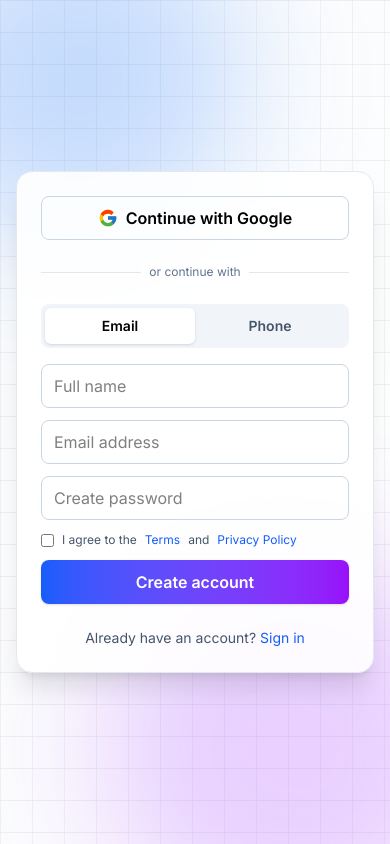
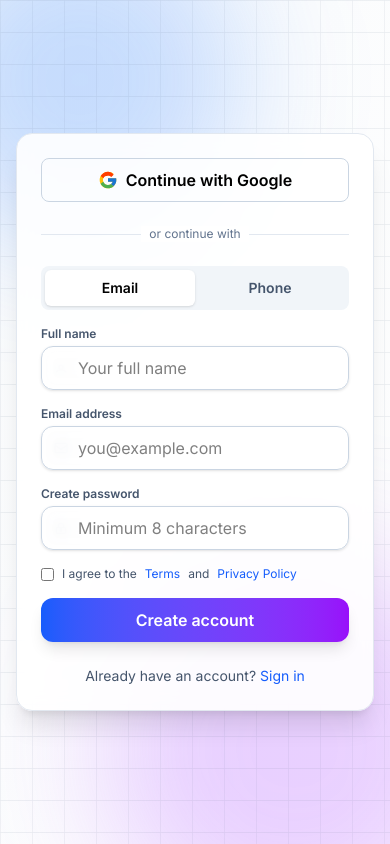
Before and after one commit to ajaySingh2615/Refurbished-Laptops-Website-Frontend-v1, a React (Vite) app: page /register in a window 390 px wide. Built offline with nearby package versions, Linux system fonts and the light colour scheme; no server answers.

Commit message:
Refactor Register component to improve form layout and accessibility. Enhance input fields with labels and icons for better user experience. Update button styles for consistency and visual appeal. Maintain functionality for email and phone registration, including OTP verification.

```diff
--- a/src/pages/auth/Register.jsx
+++ b/src/pages/auth/Register.jsx
@@ -181,26 +181,98 @@ export default function Register() {
             </div>
 
             {tab === 'email' ? (
-              <form onSubmit={submitEmail} className="space-y-3">
+              <form onSubmit={submitEmail} className="space-y-4">
+                {/* Full name */}
+                <div>
+                  <label className="block text-xs font-semibold text-slate-600 mb-1">
+                    Full name
+                  </label>
+                  <div className="relative group">
+                    <div className="pointer-events-none absolute inset-y-0 left-0 pl-3 flex items-center">
+                      <svg
+                        className="h-4 w-4 text-slate-400 group-focus-within:text-blue-500"
+                        viewBox="0 0 24 24"
+                        fill="none"
+                        stroke="currentColor"
+                      >
+                        <path
+                          strokeLinecap="round"
+                          strokeLinejoin="round"
+                          strokeWidth="2"
+                          d="M5.121 17.804A7 7 0 0112 15a7 7 0 016.879 2.804M15 11a3 3 0 11-6 0 3 3 0 016 0z"
+                        />
+                      </svg>
+                    </div>
                     <input
                       value={name}
                       onChange={(e) => setName(e.target.value)}
-                  placeholder="Full name"
-                  className="w-full h-11 px-3 rounded-lg border border-slate-300 focus:border-blue-500 focus:ring-4 focus:ring-blue-500/10"
+                      placeholder="Your full name"
+                      className="w-full h-11 pl-9 pr-3 rounded-xl border border-slate-300 bg-white/80 backdrop-blur focus:border-blue-500 focus:ring-4 focus:ring-blue-500/10 transition shadow-sm"
                     />
+                  </div>
+                </div>
+
+                {/* Email */}
+                <div>
+                  <label className="block text-xs font-semibold text-slate-600 mb-1">
+                    Email address
+                  </label>
+                  <div className="relative group">
+                    <div className="pointer-events-none absolute inset-y-0 left-0 pl-3 flex items-center">
+                      <svg
+                        className="h-4 w-4 text-slate-400 group-focus-within:text-blue-500"
+                        viewBox="0 0 24 24"
+                        fill="none"
+                        stroke="currentColor"
+                      >
+                        <path
+                          strokeLinecap="round"
+                          strokeLinejoin="round"
+                          strokeWidth="2"
+                          d="M3 8l9 6 9-6M5 19h14a2 2 0 002-2V7a2 2 0 00-2-2H5a2 2 0 00-2 2v10a2 2 0 002 2z"
+                        />
+                      </svg>
+                    </div>
                     <input
                       value={email}
                       onChange={(e) => setEmail(e.target.value)}
-                  placeholder="Email address"
-                  className="w-full h-11 px-3 rounded-lg border border-slate-300 focus:border-blue-500 focus:ring-4 focus:ring-blue-500/10"
+                      placeholder="you@example.com"
+                      className="w-full h-11 pl-9 pr-3 rounded-xl border border-slate-300 bg-white/80 backdrop-blur focus:border-blue-500 focus:ring-4 focus:ring-blue-500/10 transition shadow-sm"
                     />
+                  </div>
+                </div>
+
+                {/* Password */}
+                <div>
+                  <label className="block text-xs font-semibold text-slate-600 mb-1">
+                    Create password
+                  </label>
+                  <div className="relative group">
+                    <div className="pointer-events-none absolute inset-y-0 left-0 pl-3 flex items-center">
+                      <svg
+                        className="h-4 w-4 text-slate-400 group-focus-within:text-blue-500"
+                        viewBox="0 0 24 24"
+                        fill="none"
+                        stroke="currentColor"
+                      >
+                        <path
+                          strokeLinecap="round"
+                          strokeLinejoin="round"
+                          strokeWidth="2"
+                          d="M12 11c.552 0 1 .448 1 1v4a1 1 0 11-2 0v-4c0-.552.448-1 1-1zm-4 0V9a4 4 0 118 0v2m-9 0h10a2 2 0 012 2v5a2 2 0 01-2 2H7a2 2 0 01-2-2v-5a2 2 0 012-2z"
+                        />
+                      </svg>
+                    </div>
                     <input
                       value={password}
                       type="password"
                       onChange={(e) => setPassword(e.target.value)}
-                  placeholder="Create password"
-                  className="w-full h-11 px-3 rounded-lg border border-slate-300 focus:border-blue-500 focus:ring-4 focus:ring-blue-500/10"
+                      placeholder="Minimum 8 characters"
+                      className="w-full h-11 pl-9 pr-3 rounded-xl border border-slate-300 bg-white/80 backdrop-blur focus:border-blue-500 focus:ring-4 focus:ring-blue-500/10 transition shadow-sm"
                     />
+                  </div>
+                </div>
+
                 <label className="flex items-center gap-2 text-xs text-slate-600">
                   <input
                     type="checkbox"
@@ -221,42 +293,88 @@ export default function Register() {
                 <button
                   disabled={busy}
                   type="submit"
-                  className="w-full h-11 rounded-lg bg-gradient-to-r from-blue-600 to-purple-600 text-white font-semibold shadow hover:opacity-95 disabled:opacity-60"
+                  className="w-full h-11 rounded-xl bg-gradient-to-r from-blue-600 to-purple-600 text-white font-semibold shadow-lg hover:shadow-xl hover:opacity-95 transition disabled:opacity-60"
                 >
                   {busy ? 'Creating...' : 'Create account'}
                 </button>
               </form>
             ) : (
-              <div className="space-y-3">
+              <div className="space-y-4">
+                {/* Full name */}
+                <div>
+                  <label className="block text-xs font-semibold text-slate-600 mb-1">
+                    Full name
+                  </label>
+                  <div className="relative group">
+                    <div className="pointer-events-none absolute inset-y-0 left-0 pl-3 flex items-center">
+                      <svg
+                        className="h-4 w-4 text-slate-400 group-focus-within:text-blue-500"
+                        viewBox="0 0 24 24"
+                        fill="none"
+                        stroke="currentColor"
+                      >
+                        <path
+                          strokeLinecap="round"
+                          strokeLinejoin="round"
+                          strokeWidth="2"
+                          d="M5.121 17.804A7 7 0 0112 15a7 7 0 016.879 2.804M15 11a3 3 0 11-6 0 3 3 0 016 0z"
+                        />
+                      </svg>
+                    </div>
                     <input
                       value={name}
                       onChange={(e) => setName(e.target.value)}
-                  placeholder="Full name"
-                  className="w-full h-11 px-3 rounded-lg border border-slate-300 focus:border-blue-500 focus:ring-4 focus:ring-blue-500/10"
+                      placeholder="Your full name"
+                      className="w-full h-11 pl-9 pr-3 rounded-xl border border-slate-300 bg-white/80 backdrop-blur focus:border-blue-500 focus:ring-4 focus:ring-blue-500/10 transition shadow-sm"
                     />
+                  </div>
+                </div>
+
+                {/* Phone + Send OTP */}
+                <div>
+                  <label className="block text-xs font-semibold text-slate-600 mb-1">
+                    Phone number
+                  </label>
                   <div className="flex gap-2">
+                    <div className="relative group flex-1">
+                      <div className="pointer-events-none absolute inset-y-0 left-0 pl-3 flex items-center">
+                        <span className="text-slate-400 text-xs mr-1">+91</span>
+                      </div>
                       <input
                         value={phone}
                         onChange={(e) => setPhone(e.target.value)}
-                    placeholder="Phone number"
-                    className="flex-1 h-11 px-3 rounded-lg border border-slate-300 focus:border-blue-500 focus:ring-4 focus:ring-blue-500/10"
+                        placeholder="98765 43210"
+                        className="w-full h-11 pl-12 pr-3 rounded-xl border border-slate-300 bg-white/80 backdrop-blur focus:border-blue-500 focus:ring-4 focus:ring-blue-500/10 transition shadow-sm"
                       />
+                    </div>
                     <button
                       disabled={busy || !phone}
                       onClick={sendOtp}
-                    className="h-11 px-4 rounded-lg border border-slate-300 hover:bg-slate-50"
+                      className="h-11 px-4 rounded-xl border border-slate-300 bg-white/80 hover:bg-slate-50 font-semibold shadow-sm"
                     >
                       {otpSent ? 'Resend' : 'Send OTP'}
                     </button>
                   </div>
+                  <p className="mt-1 text-[11px] text-slate-500">
+                    We’ll send a 6‑digit code to verify your number.
+                  </p>
+                </div>
+
+                {/* OTP */}
                 {otpSent && (
+                  <div>
+                    <label className="block text-xs font-semibold text-slate-600 mb-1">
+                      Enter OTP
+                    </label>
                     <input
                       value={otp}
                       onChange={(e) => setOtp(e.target.value)}
-                    placeholder="Enter OTP"
-                    className="w-full h-11 px-3 rounded-lg border border-slate-300 focus:border-blue-500 focus:ring-4 focus:ring-blue-500/10"
+                      placeholder="6-digit code"
+                      className="w-full h-11 px-3 rounded-xl border border-slate-300 bg-white/80 backdrop-blur focus:border-blue-500 focus:ring-4 focus:ring-blue-500/10 transition shadow-sm"
                     />
+                  </div>
                 )}
+
                 <label className="flex items-center gap-2 text-xs text-slate-600">
                   <input
                     type="checkbox"
@@ -277,7 +395,7 @@ export default function Register() {
                 <button
                   disabled={busy || !otpSent}
                   onClick={verifyOtp}
-                  className="w-full h-11 rounded-lg bg-gradient-to-r from-blue-600 to-purple-600 text-white font-semibold shadow hover:opacity-95 disabled:opacity-60"
+                  className="w-full h-11 rounded-xl bg-gradient-to-r from-blue-600 to-purple-600 text-white font-semibold shadow-lg hover:shadow-xl hover:opacity-95 transition disabled:opacity-60"
                 >
                   {busy ? 'Verifying...' : 'Verify & Create account'}
                 </button>
```
Lines whose indentation alone changed are shown as unchanged.
